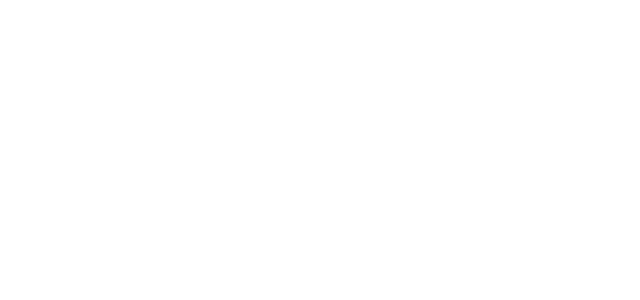
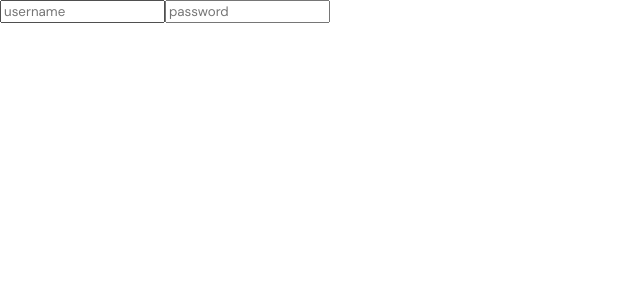
Before and after one commit to Andres191200/todo-app, a React (Vite) app: page /auth in a window 1280 px wide. Before the commit this address had no page. Shown: the top 300 px of the page, without its empty margins (0-640 px from the left). Built offline with nearby package versions, Linux system fonts and the light colour scheme.

Commit message:
adding auth screen to router

```diff
--- a/package.json
+++ b/package.json
@@ -15,6 +15,7 @@
     "react": "^19.1.0",
     "react-dom": "^19.1.0",
     "react-hook-form": "^7.60.0",
+    "react-router": "^7.8.2",
     "react-router-dom": "^7.6.3",
     "react-type-animation": "^3.2.0",
     "zod": "^4.0.5"
--- a/src/router/MainRouter.tsx
+++ b/src/router/MainRouter.tsx
@@ -1,6 +1,8 @@
 import { BrowserRouter as Router, Routes, Route } from "react-router-dom";
 import Layout from "../layout";
-import Home from "../screens/Home";
+import Home from "../screens/home/Home";
+import Auth from "../screens/auth/Auth";
+
 
 export default function MainRouter() {
   return (
@@ -8,7 +10,9 @@
       <Routes>
         <Route path="/" element={<Layout />}>
           <Route index path="/" element={<Home />} />
+
         </Route>
+          <Route index path="/auth" element={<Auth />} />
       </Routes>
     </Router>
   );
--- /dev/null
+++ b/src/screens/auth/Auth.tsx
@@ -0,0 +1,12 @@
+import React from 'react'
+import styles from './styles.module.scss';
+
+export default function Auth() {
+  return (
+    <div className={styles.authScreen}>
+        <input placeholder='username'></input>
+        <input placeholder='password'></input>
+
+    </div>
+  )
+}
```
Also changed, not shown: src/screens/home/Home.tsx (renamed from src/screens/Home.tsx, +7 -10 lines), src/screens/auth/styles.module.scss (added), src/screens/home/styles.module.scss (renamed from src/screens/styles.module.scss), 1 other file (tests, documents, lock files or other folders).
